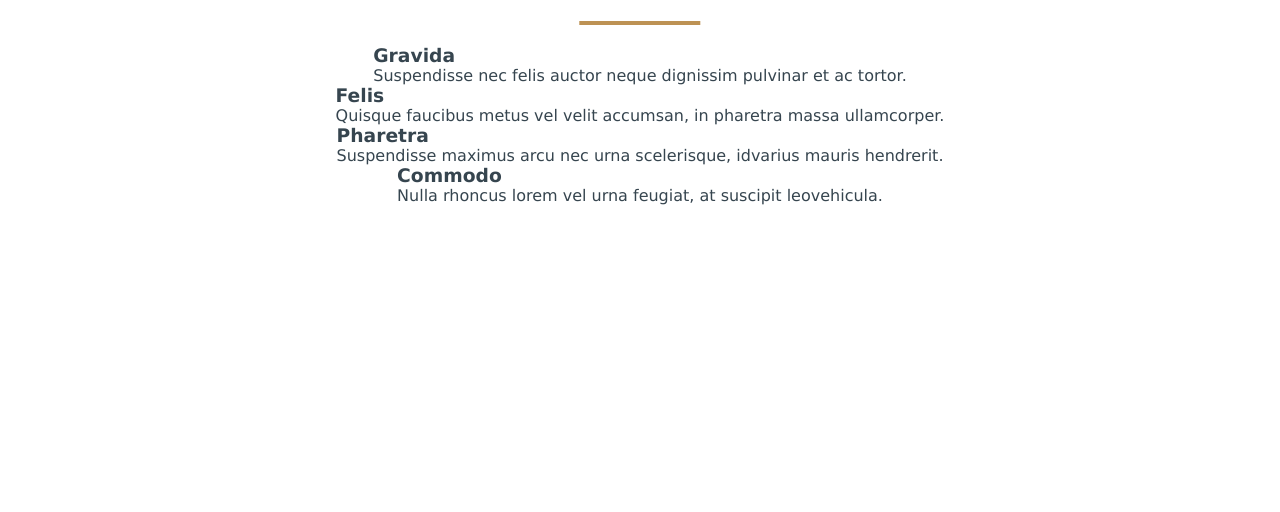
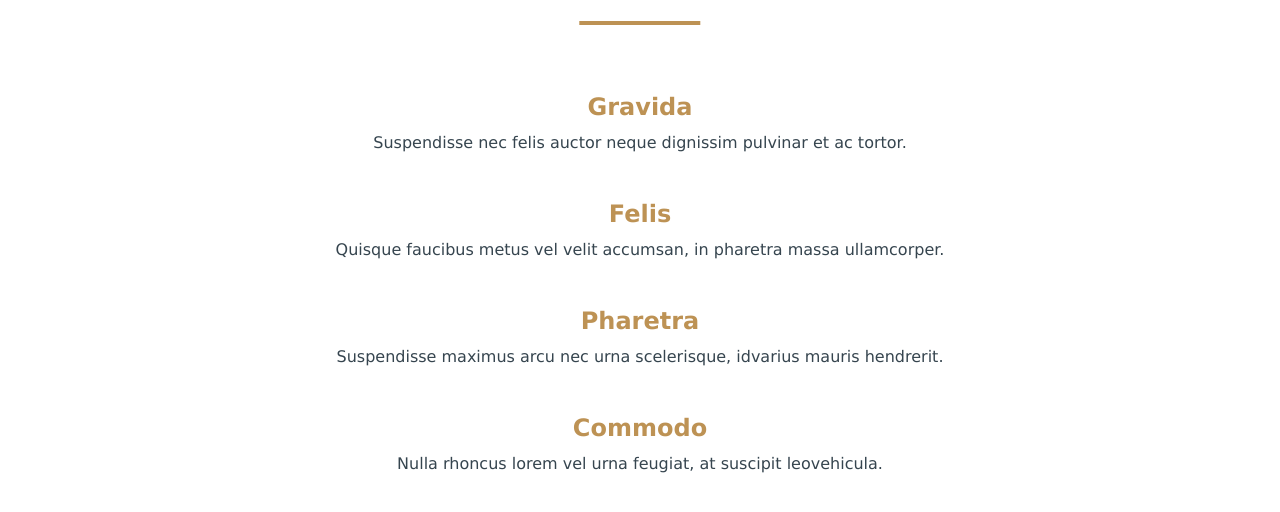
Before and after one commit to zenithyap/restaurant-page, a website built with webpack: page src/template.html in a window 1280 px wide. Both pictures are taken after a click on the button "Menu". Shown: the part 186-698 px from the top of the page. Built offline with nearby package versions, Linux system fonts and the light colour scheme.

Commit message:
Style menu

```diff
--- a/src/menu.js
+++ b/src/menu.js
@@ -7,20 +7,20 @@ export default function renderMenu() {
     const menu = createHtmlElement("div", null, "menu", null);
     const title = createHtmlElement("h1", ["dark", "title"], null, "Menu");
 
-    const gravida = createHtmlElement("div", [], "food-item", null);
-    const gravidaTitle = createHtmlElement("h3", ["dark"], null, "Gravida");
+    const gravida = createHtmlElement("div", ["food-item"], null, null);
+    const gravidaTitle = createHtmlElement("h2", ["gold"], null, "Gravida");
     const gravidaSubtitle = createHtmlElement("p", ["dark"], null, "Suspendisse nec felis auctor neque dignissim pulvinar et ac tortor.");
 
-    const felis = createHtmlElement("div", [], "food-item", null);
-    const felisTitle = createHtmlElement("h3", ["dark"], null, "Felis");
+    const felis = createHtmlElement("div", ["food-item"], null, null);
+    const felisTitle = createHtmlElement("h2", ["gold"], null, "Felis");
     const felisSubtitle = createHtmlElement("p", ["dark"], null, "Quisque faucibus metus vel velit accumsan, in pharetra massa ullamcorper.");
 
-    const pharetra = createHtmlElement("div", [], "food-item", null);
-    const pharetraTitle = createHtmlElement("h3", ["dark"], null, "Pharetra");
+    const pharetra = createHtmlElement("div", ["food-item"], null, null);
+    const pharetraTitle = createHtmlElement("h2", ["gold"], null, "Pharetra");
     const pharetraSubtitle = createHtmlElement("p", ["dark"], null, "Suspendisse maximus arcu nec urna scelerisque, idvarius mauris hendrerit.");
 
-    const commodo = createHtmlElement("div", [], "food-item", null);
-    const commodoTitle = createHtmlElement("h3", ["dark"], null, "Commodo");
+    const commodo = createHtmlElement("div", ["food-item"], null, null);
+    const commodoTitle = createHtmlElement("h2", ["gold"], null, "Commodo");
     const commodoSubtitle = createHtmlElement("p", ["dark"], null, "Nulla rhoncus lorem vel urna feugiat, at suscipit leovehicula.");
 
     menu.appendChild(title);
--- a/src/styles.css
+++ b/src/styles.css
@@ -67,6 +67,10 @@ button {
     color: var(--bg-color);
 }
 
+.gold {
+    color: var(--gold-color);
+}
+
 .title {
     font-size: 3.5rem;
     position: relative;
@@ -83,3 +87,12 @@ button {
     transform: translateX(-50%);
     border-bottom: 4px solid var(--gold-color);
 }
+
+.food-item {
+    display: flex;
+    flex-direction: column;
+    gap: 12px;
+    text-align: center;
+    margin-top: var(--margin);
+    max-width: 66ch;
+}
```
